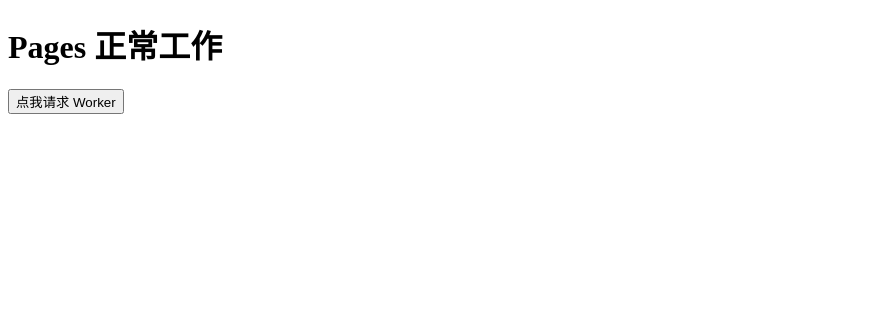
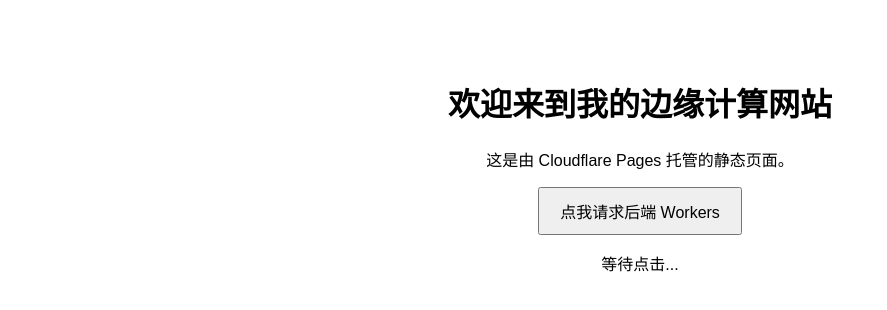
Before and after one commit to zhuimingyiling/timez37, a plain HTML site: page index.html in a window 1280 px wide. Shown: the whole page, without its empty margins (0-887 px from the left). Drawn offline with Linux system fonts and the light colour scheme.

Commit message:
Update index.html

```diff
--- a/index.html
+++ b/index.html
@@ -1,19 +1,26 @@
 <!DOCTYPE html>
 <html>
 <head>
-  <meta charset="utf-8">
-  <title>Cloudflare Pages</title>
+    <meta charset="UTF-8">
+    <title>我的第一个全栈网站</title>
+    <style>
+        body { font-family: sans-serif; text-align: center; padding-top: 50px; }
+        button { padding: 10px 20px; font-size: 16px; cursor: pointer; }
+    </style>
 </head>
 <body>
-  <h1>Pages 正常工作</h1>
-  <button onclick="callApi()">点我请求 Worker</button>
-  <pre id="out"></pre>
+    <h1>欢迎来到我的边缘计算网站</h1>
+    <p>这是由 Cloudflare Pages 托管的静态页面。</p>
 
-  <script>
-    async function callApi() {
-      const r = await fetch('/api/hello');
-      document.getElementById('out').innerText = await r.text();
-    }
-  </script>
+    <button onclick="getServerTime()">点我请求后端 Workers</button>
+    <p id="response">等待点击...</p>
+
+    <script>
+        async function getServerTime() {
+            const res = await fetch('/api/hello');
+            const data = await res.json();
+            document.getElementById('response').innerText = "后端说：" + data.message;
+        }
+    </script>
 </body>
 </html>
```
